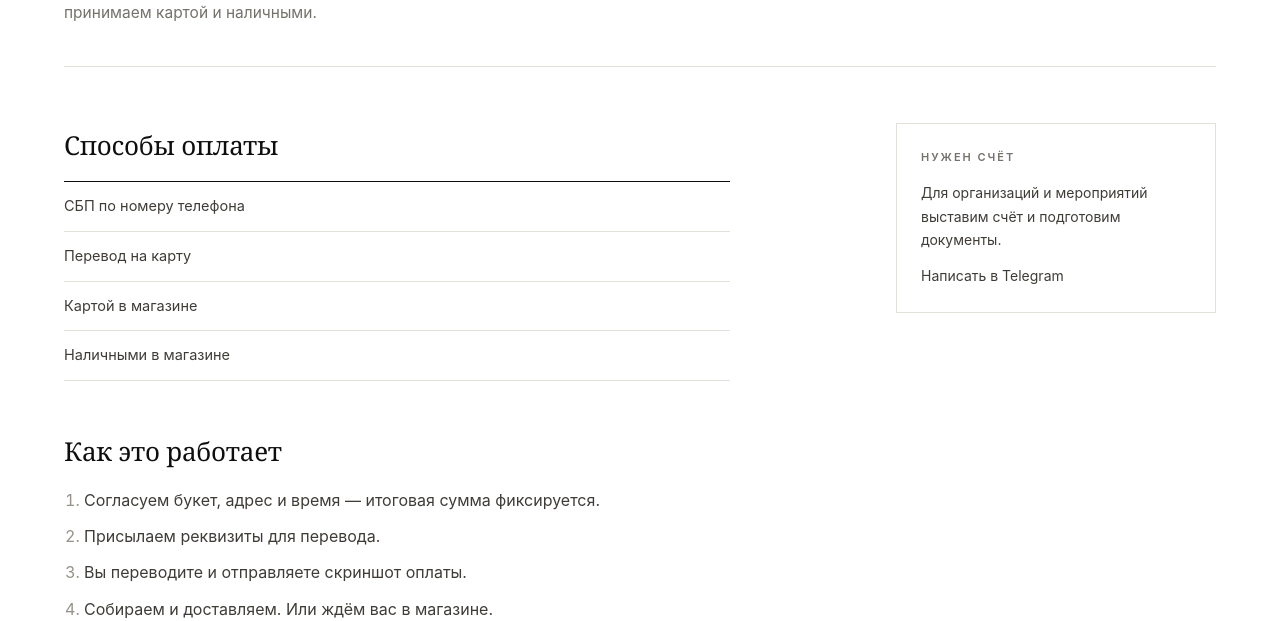
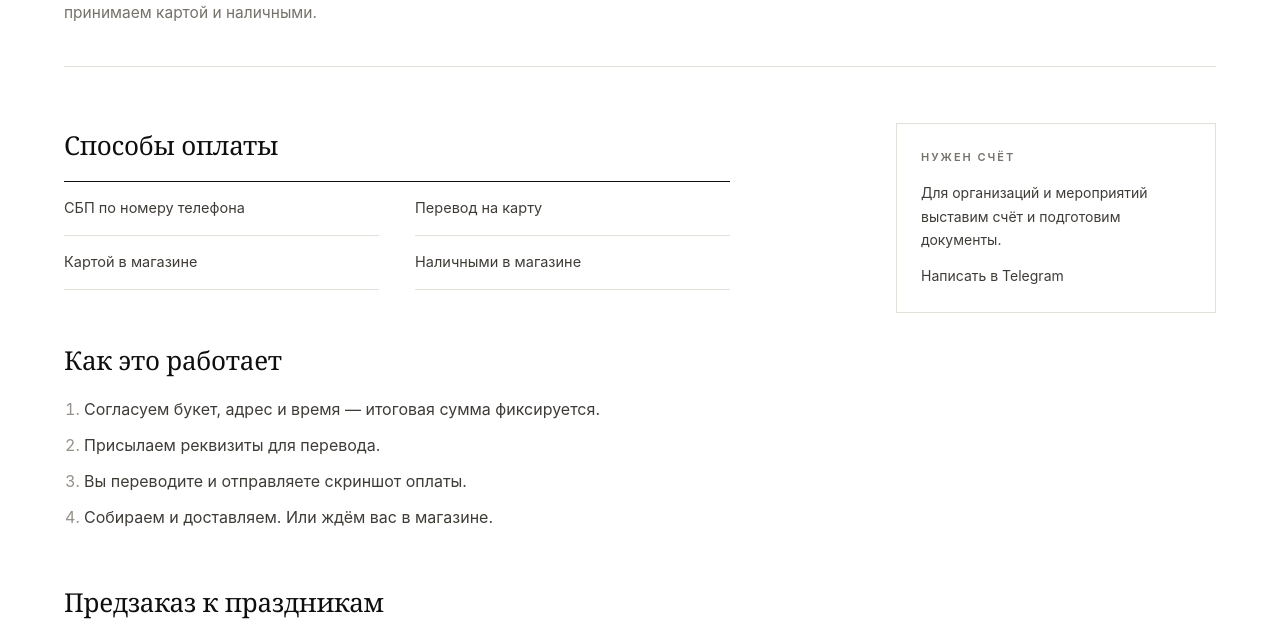
Before and after one commit to jelatinchik78/flowers-draft, a PHP site: page /payment.html in a window 1280 px wide. Shown: the part 287-908 px from the top of the page. Run offline with PHP 8.4, Linux system fonts and the light colour scheme.

Commit message:
Payment: two-column payment methods grid

```diff
--- a/style.css
+++ b/style.css
@@ -321,10 +321,15 @@ button{font:inherit;color:inherit;background:none;border:0;cursor:pointer}
 .table td:last-child,.table th:last-child{text-align:right;padding-right:0;white-space:nowrap;font-variant-numeric:tabular-nums}
 
 .article-body .pay-methods{
-  list-style:none;margin:0 0 24px;padding:0;font-size:14.5px;border-top:1px solid var(--ink)
+  list-style:none;margin:0 0 24px;padding:0;font-size:14.5px;
+  display:grid;grid-template-columns:1fr 1fr;column-gap:36px;
+  border-top:1px solid var(--ink)
 }
 .article-body .pay-methods li{
-  padding:12px 0;margin:0;border-bottom:1px solid var(--line);color:#3f3c38
+  padding:14px 0;margin:0;border-bottom:1px solid var(--line);color:#3f3c38
+}
+@media (max-width:640px){
+  .article-body .pay-methods{grid-template-columns:1fr}
 }
 
 .note{
```
